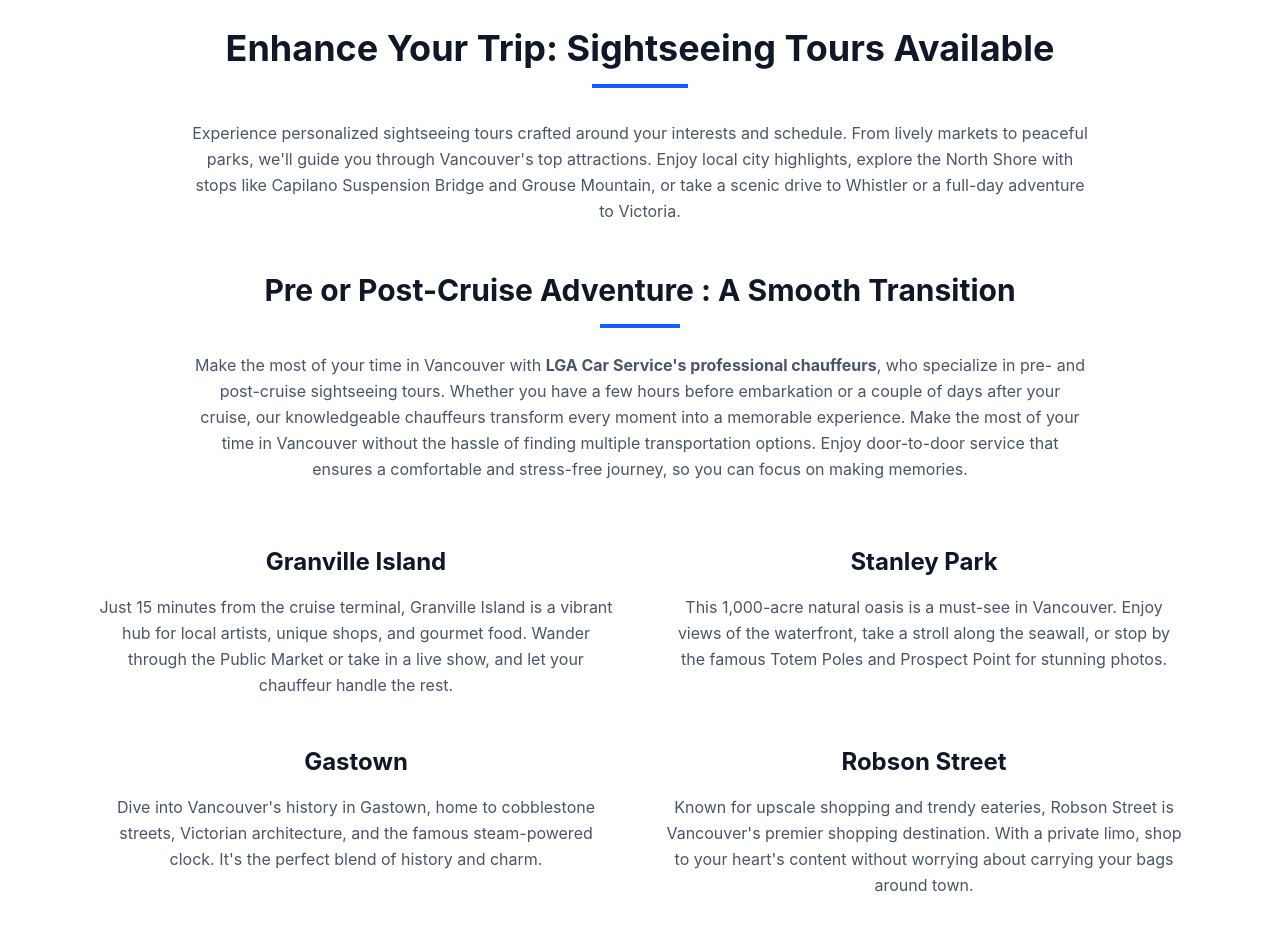
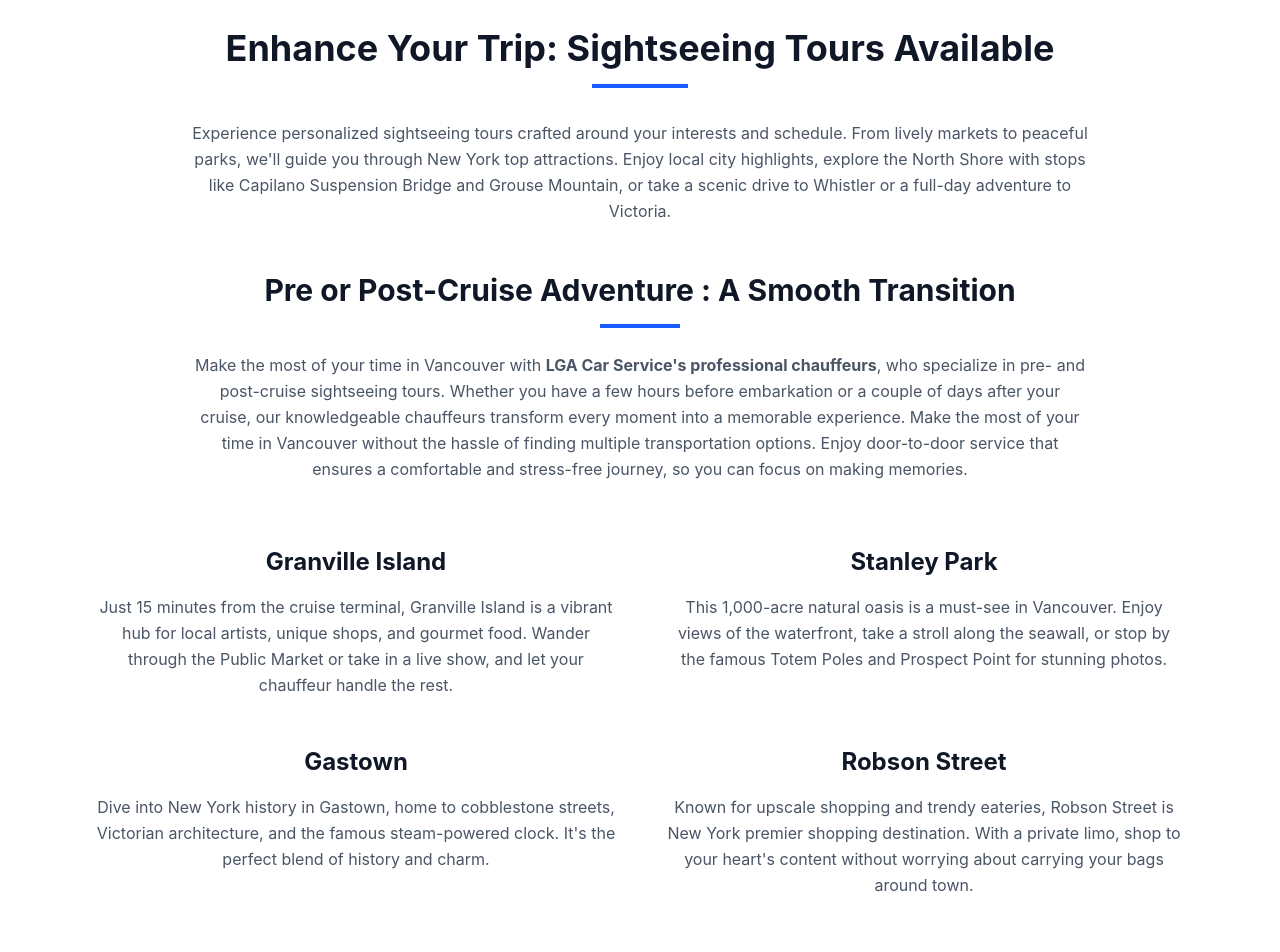
Before and after one commit to A-bhiSheKumar/supremlimo, a React (Vite) app: page /services/cruise-ship-transfer in a window 1280 px wide. Shown: the part 2520-3472 px from the top of the page. Built offline with nearby package versions, Linux system fonts and the light colour scheme.

Commit message:
Update ExperienceSection, CruiseShipTransfer, and SightseeingTours components to reflect New York branding and attractions

```diff
--- a/src/components/ExperienceSection.tsx
+++ b/src/components/ExperienceSection.tsx
@@ -9,7 +9,7 @@ const ExperienceSection = () => {
           <div>
             <h2 className="text-4xl md:text-5xl lg:text-6xl font-bold text-blue-900 leading-tight mb-6">
               Experience<br />
-              Vancouver's<br />
+              New York<br />
               Finest<br />
               Chauffeur<br />
               Service
@@ -60,7 +60,7 @@ const ExperienceSection = () => {
               <div className="mb-4">
                 <p className="text-lg font-semibold text-gray-900">200+ Five-Star Google Reviews</p>
                 <p className="text-sm text-gray-600 mt-1">
-                  Vancouver's Top Rated & Trusted Limo Company
+                  New York Top Rated & Trusted Limo Company
                 </p>
               </div>
 
--- a/src/components/Pages/CruiseShipTransfer.tsx
+++ b/src/components/Pages/CruiseShipTransfer.tsx
@@ -198,7 +198,7 @@ const CruiseShipTransfer = () => {
           <div className="w-24 h-1 bg-blue-600 mx-auto mb-8"></div>
 
           <p className="text-gray-600 leading-relaxed text-center mb-12 max-w-4xl mx-auto">
-            Experience personalized sightseeing tours crafted around your interests and schedule. From lively markets to peaceful parks, we'll guide you through Vancouver's top attractions. Enjoy local city highlights, explore the North Shore with stops like Capilano Suspension Bridge and Grouse Mountain, or take a scenic drive to Whistler or a full-day adventure to Victoria.
+            Experience personalized sightseeing tours crafted around your interests and schedule. From lively markets to peaceful parks, we'll guide you through New York top attractions. Enjoy local city highlights, explore the North Shore with stops like Capilano Suspension Bridge and Grouse Mountain, or take a scenic drive to Whistler or a full-day adventure to Victoria.
           </p>
 
           {/* Pre/Post Cruise Adventure */}
@@ -229,13 +229,13 @@ const CruiseShipTransfer = () => {
             <div className="text-center">
               <h4 className="text-2xl font-bold text-gray-900 mb-4">Gastown</h4>
               <p className="text-gray-600 leading-relaxed">
-                Dive into Vancouver's history in Gastown, home to cobblestone streets, Victorian architecture, and the famous steam-powered clock. It's the perfect blend of history and charm.
+                Dive into New York history in Gastown, home to cobblestone streets, Victorian architecture, and the famous steam-powered clock. It's the perfect blend of history and charm.
               </p>
             </div>
             <div className="text-center">
               <h4 className="text-2xl font-bold text-gray-900 mb-4">Robson Street</h4>
               <p className="text-gray-600 leading-relaxed">
-                Known for upscale shopping and trendy eateries, Robson Street is Vancouver's premier shopping destination. With a private limo, shop to your heart's content without worrying about carrying your bags around town.
+                Known for upscale shopping and trendy eateries, Robson Street is New York premier shopping destination. With a private limo, shop to your heart's content without worrying about carrying your bags around town.
               </p>
             </div>
           </div>
--- a/src/components/Pages/SightseeingTours.tsx
+++ b/src/components/Pages/SightseeingTours.tsx
@@ -88,7 +88,7 @@ const SightseeingTours = () => {
             Our local experts know Vancouver inside and out, and they're eager to make sure you get the most out of your visit. Whether you're a first-time visitor or a local looking for a fresh perspective, our tours are tailored for you. Allow us to be your partner and you'll have the freedom to explore, take stunning photos, and immerse yourself in the city's incredible sights.
           </p>
           <p className="text-lg text-gray-600 leading-relaxed mt-6 font-medium">
-            So, why not join us on an adventure that combines beauty, comfort, and the simple joy of experiencing Vancouver's beauty?
+            So, why not join us on an adventure that combines beauty, comfort, and the simple joy of experiencing New York beauty?
           </p>
         </div>
       </section>
@@ -208,7 +208,7 @@ const SightseeingTours = () => {
                 Then, explore the innovative exhibits at <strong className="text-gray-900">False Creek's Science World</strong>, where science comes to life. We'll also visit the bustling streets of <strong className="text-gray-900">Chinatown</strong>, rich in culture and tradition, before wrapping up in <strong className="text-gray-900">Gastown</strong>, the historic heart of Vancouver known for its cobblestone streets and the famous Steam Clock.
               </p>
               <p>
-                This tour offers a comprehensive view of Vancouver's charm and diversity, all from the comfort of a luxury vehicle.
+                This tour offers a comprehensive view of New York charm and diversity, all from the comfort of a luxury vehicle.
               </p>
             </div>
           </div>
```
